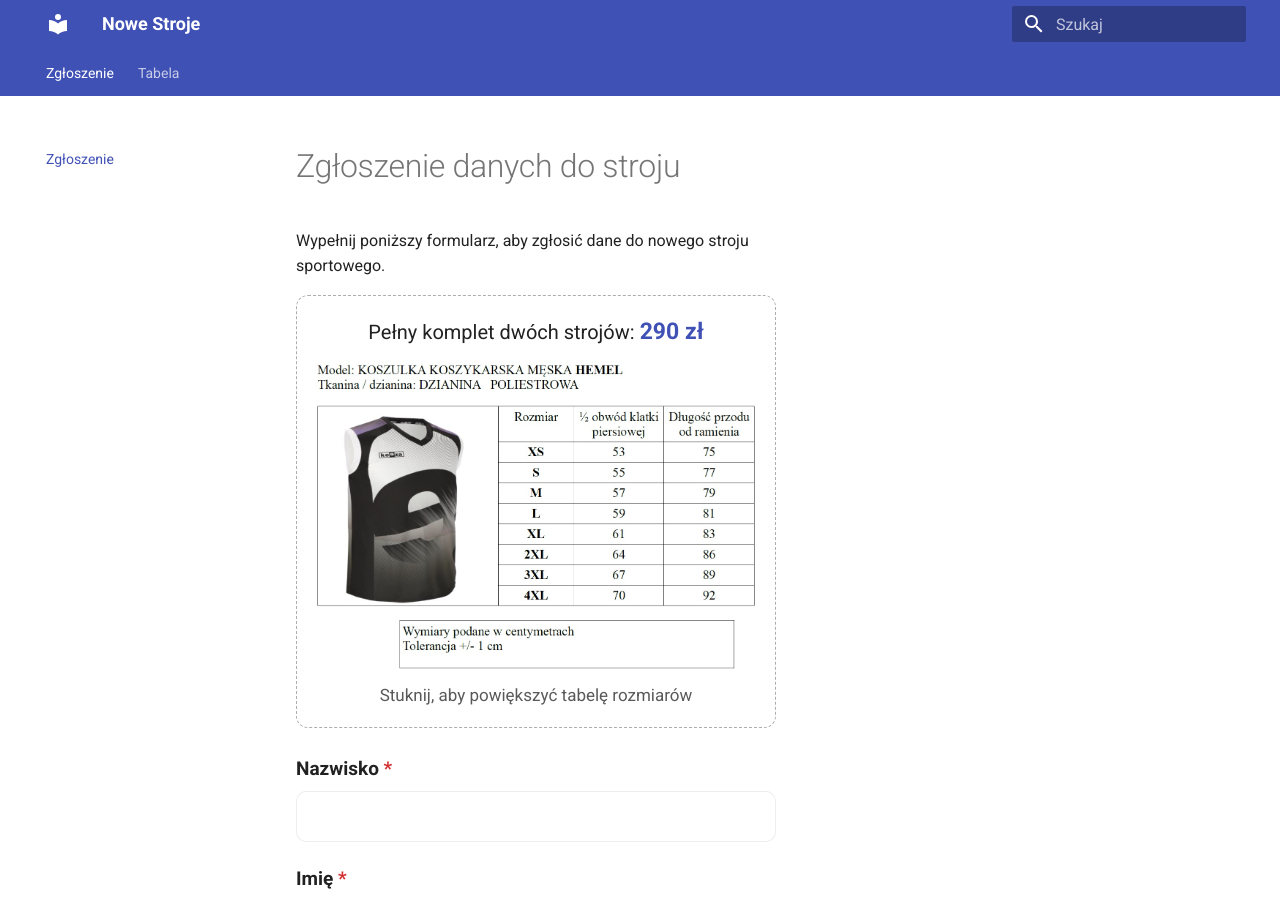
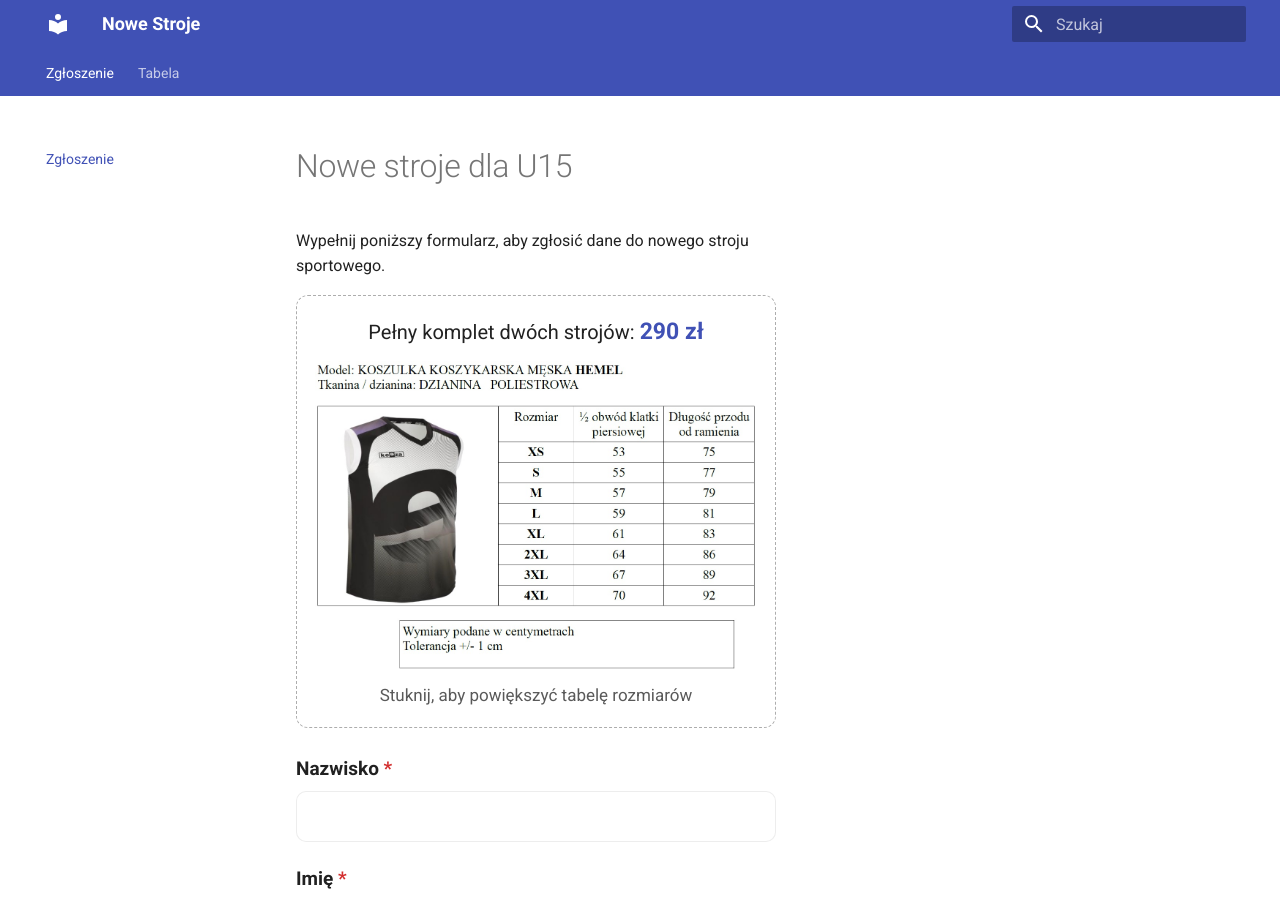
Before and after one commit to piotrlew-creator/nowe-stroje, an MkDocs documentation site: the page built from docs/index.md, in a window 1280 px wide and 900 px high. Built offline with MkDocs 1.6.1 and Material for MkDocs 9.7.7, drawn with Linux system fonts in a browser that asks for light colours.

Commit message:
Zmien tytul strony na Nowe stroje dla U15

```diff
--- a/docs/index.md
+++ b/docs/index.md
@@ -1,4 +1,4 @@
-# Zgłoszenie danych do stroju
+# Nowe stroje dla U15
 
 Wypełnij poniższy formularz, aby zgłosić dane do nowego stroju sportowego.
 
```
